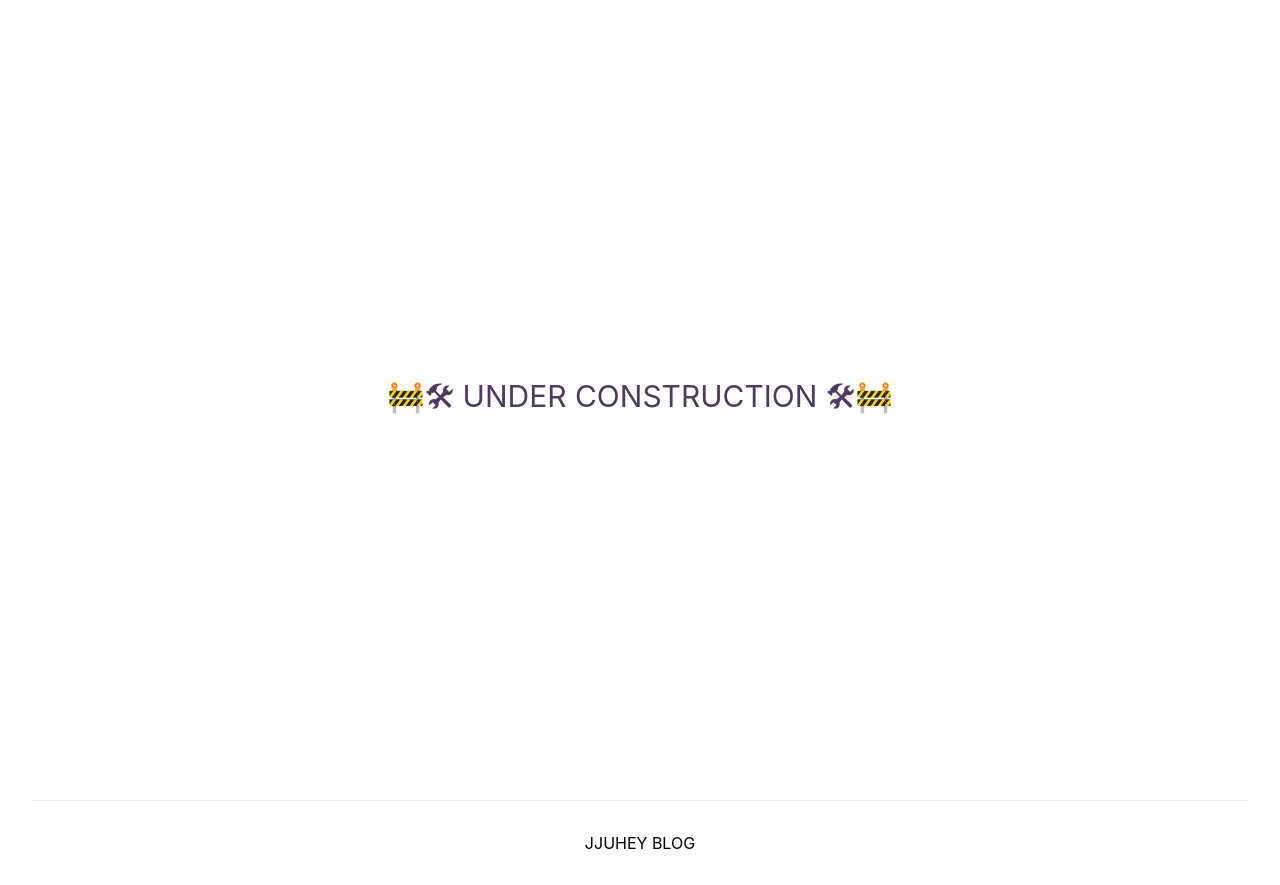
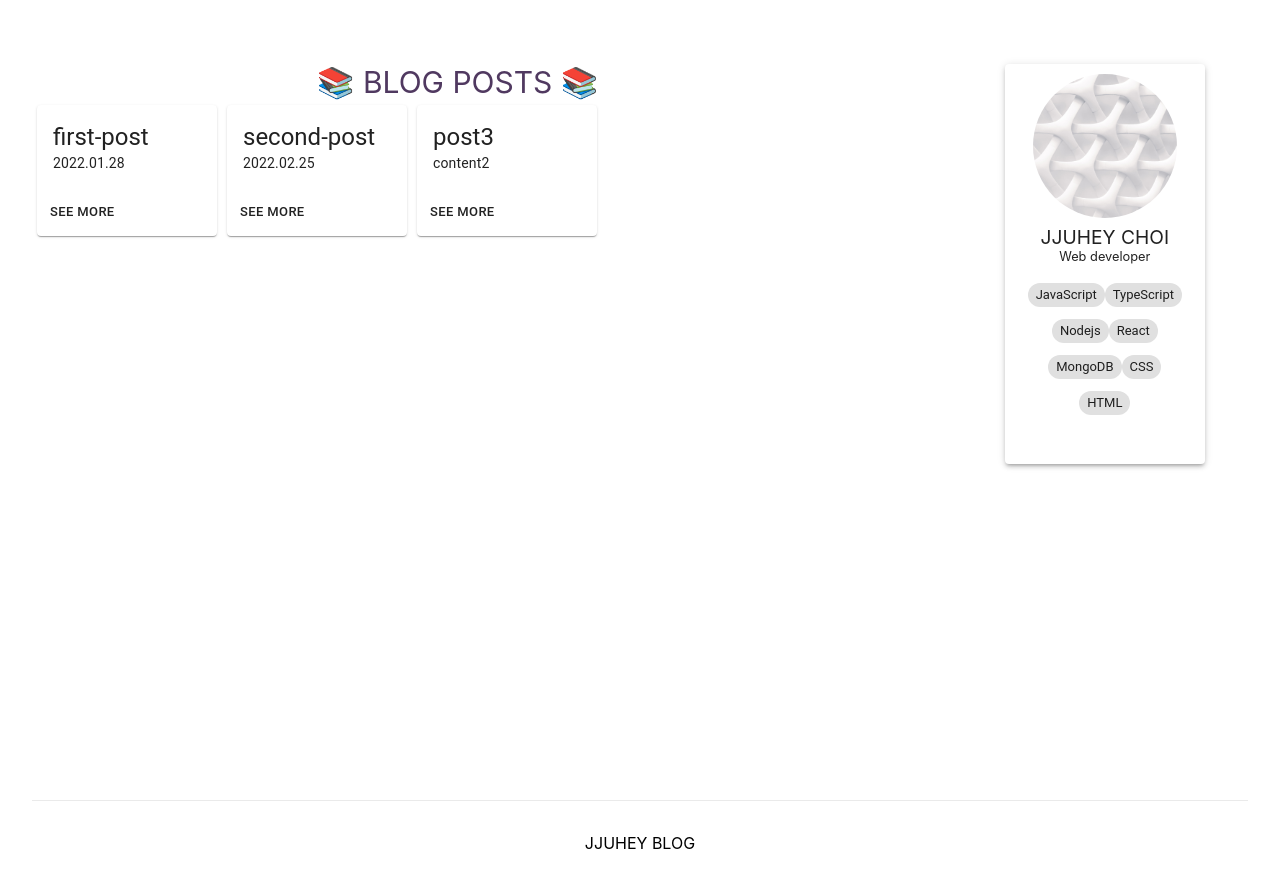
Before and after one commit to JJuhey/nextjs-jjuhey, a Next.js app: page / in a window 1280 px wide. Built offline with nearby package versions, Linux system fonts and the light colour scheme.

Commit message:
Apply material-ui and Make layout

```diff
--- /dev/null
+++ b/components/IntroductionCard.tsx
@@ -0,0 +1,33 @@
+import Image from 'next/image'
+import { Paper, Avatar, Chip } from '@material-ui/core'
+
+import layoutStyle from '../styles/Layout.module.css'
+
+const IntroductionCard = () => {
+  return (
+    <Paper elevation={3} style={{ width: '200px', height: '400px', padding: '10px' }}>
+      <Image
+        priority
+        src="/images/profile.jpeg"
+        className={layoutStyle.borderCircle}
+        height={144}
+        width={144}
+        alt='jjuhey'
+      />
+      <div style={{ fontSize: '1.2rem' }}>JJUHEY CHOI</div>
+      <div style={{ fontSize: '0.8rem' }}>Web developer</div>
+      {/* <Avatar alt="jjuhey" src='../public/vercel.svg'>Ju</Avatar> */}
+      <div style={{ padding: '10px' }}>
+        <Chip size='small' label="JavaScript" />
+        <Chip size='small' label="TypeScript" />
+        <Chip size='small' label="Nodejs" />
+        <Chip size='small' label="React" />
+        <Chip size='small' label="MongoDB" />
+        <Chip size='small' label="CSS" />
+        <Chip size='small' label="HTML" />
+      </div>
+    </Paper>
+  )
+}
+
+export default IntroductionCard;
--- /dev/null
+++ b/components/Layout.tsx
@@ -0,0 +1,30 @@
+import React from 'react';
+import Head from 'next/head';
+import Link from 'next/link';
+
+import IntroductionCard from './IntroductionCard';
+
+import styles from '../styles/Layout.module.css';
+
+export default function Layout({ children, home }) {
+  return (
+    <div className={styles.container}>
+      <Head>
+        <title>JJuhey</title>
+      </Head>
+
+      <main className={styles.main}>
+        <div className={styles.contentArea}>
+          <div>{children}</div>
+          <div style={{ fontSize: '1rem', textAlign: 'left', color: 'grey', marginTop: '10px' }}>
+            {!home && (<Link href='/'><a>← Back to home</a></Link>)}
+          </div>
+        </div>
+        <div className={styles.introArea}>
+          <IntroductionCard />
+        </div>
+      </main>
+      <footer className={styles.footer}>JJUHEY BLOG</footer>
+    </div>
+  )
+}
--- /dev/null
+++ b/components/PostCard.tsx
@@ -0,0 +1,33 @@
+import Card from '@material-ui/core/Card';
+import { CardContent, CardActions, Button, Typography } from '@material-ui/core';
+
+interface IProps {
+  post: { title: string; summary: string };
+}
+
+export default function PostCard({ post }: IProps) {
+  const { title, summary } = post
+
+  const onClickPost = () => {
+    const path = `/posts/${title}`
+  }
+
+  return (
+    <Card>
+      <CardContent>
+        <Typography variant="h5" component="h2">
+          {title}
+        </Typography>
+        <Typography variant="body2" component="p">
+          {summary}
+        </Typography>
+      </CardContent>
+      <CardActions>
+        <Button
+          size='small'
+          href={`/posts/${title}`}
+        >See More</Button>
+      </CardActions>
+    </Card>
+  )
+}
--- a/package.json
+++ b/package.json
@@ -8,6 +8,8 @@
     "lint": "next lint"
   },
   "dependencies": {
+    "@material-ui/core": "^4.12.3",
+    "@material-ui/icons": "^4.11.2",
     "gray-matter": "^4.0.3",
     "next": "12.0.9",
     "react": "17.0.2",
--- a/pages/index.tsx
+++ b/pages/index.tsx
@@ -1,18 +1,30 @@
-import Head from 'next/head'
-import styles from '../styles/Home.module.css'
+import PostCard from '../components/PostCard';
+import Layout from '../components/Layout';
+
+import styles from '../styles/Home.module.css';
+
+const mockpost = [
+  {
+    title: 'first-post',
+    summary: '2022.01.28',
+  },
+  {
+    title: 'second-post',
+    summary: '2022.02.25',
+  },
+  {
+    title: 'post3',
+    summary: 'content2',
+  },
+]
 
 export default function Home() {
   return (
-    <div className={styles.container}>
-      <Head>
-        <title>JJuhey</title>
-      </Head>
-
-      <main className={styles.main}>
-        🚧🛠 UNDER CONSTRUCTION 🛠🚧
-      </main>
-
-      <footer className={styles.footer}>JJUHEY BLOG</footer>
-    </div>
+    <Layout home={true}>
+      📚 BLOG POSTS 📚
+      <div className={styles.postList}>
+        {mockpost.map((post) => <PostCard post={post}/>)}
+      </div>
+    </Layout>
   )
 }
--- a/styles/Home.module.css
+++ b/styles/Home.module.css
@@ -1,33 +1,12 @@
-.container {
-  padding: 0 2rem;
+.postList {
+  display: flex;
+  flex-direction: row;
 }
 
-.main {
-  min-height: 100vh;
-  padding: 4rem 0;
-  flex: 1;
-  display: flex;
-  flex-direction: column;
-  justify-content: center;
-  align-items: center;
-  font-size: 30px;
-  color: rgb(80, 57, 96);
-}
-
-.footer {
-  display: flex;
-  flex: 1;
-  padding: 2rem 0;
-  border-top: 1px solid #eaeaea;
-  justify-content: center;
-  align-items: center;
-}
-
-.footer a {
-  display: flex;
-  justify-content: center;
-  align-items: center;
-  flex-grow: 1;
+.postList > * {
+  margin: 5px;
+  width: 180px;
+  text-align: left;
 }
 
 .title a {
--- /dev/null
+++ b/styles/Layout.module.css
@@ -0,0 +1,42 @@
+.container {
+  padding: 0 2rem;
+}
+
+.main {
+  min-height: 100vh;
+  padding: 4rem 0;
+  flex: 1;
+  display: flex;
+  flex-direction: row;
+  flex-wrap: wrap;
+  justify-content: space-between;
+  font-size: 30px;
+  color: rgb(80, 57, 96);
+}
+
+.main > * {
+  display: flex;
+  flex-direction: column;
+  text-align: center;
+}
+
+.contentArea {
+  width: 70%
+}
+
+.introArea {
+  width: 20%
+}
+
+.footer {
+  display: flex;
+  flex: 1;
+  padding: 2rem 0;
+  border-top: 1px solid #eaeaea;
+  justify-content: center;
+  align-items: center;
+}
+
+.borderCircle {
+  border-radius: 9999px;
+}
```
Also changed, not shown: pages/posts/[id].tsx (+5 -7 lines), public/images/profile.jpeg (added), 1 other file (tests, documents, lock files or other folders).
